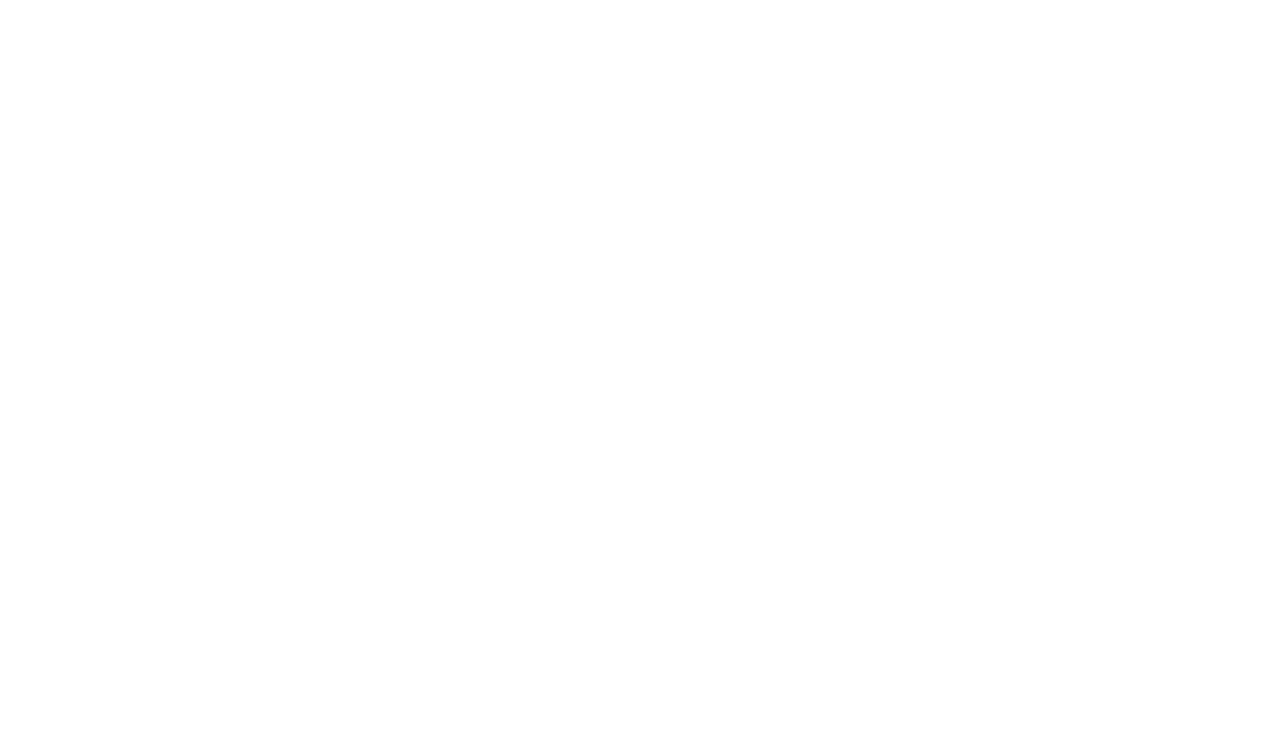
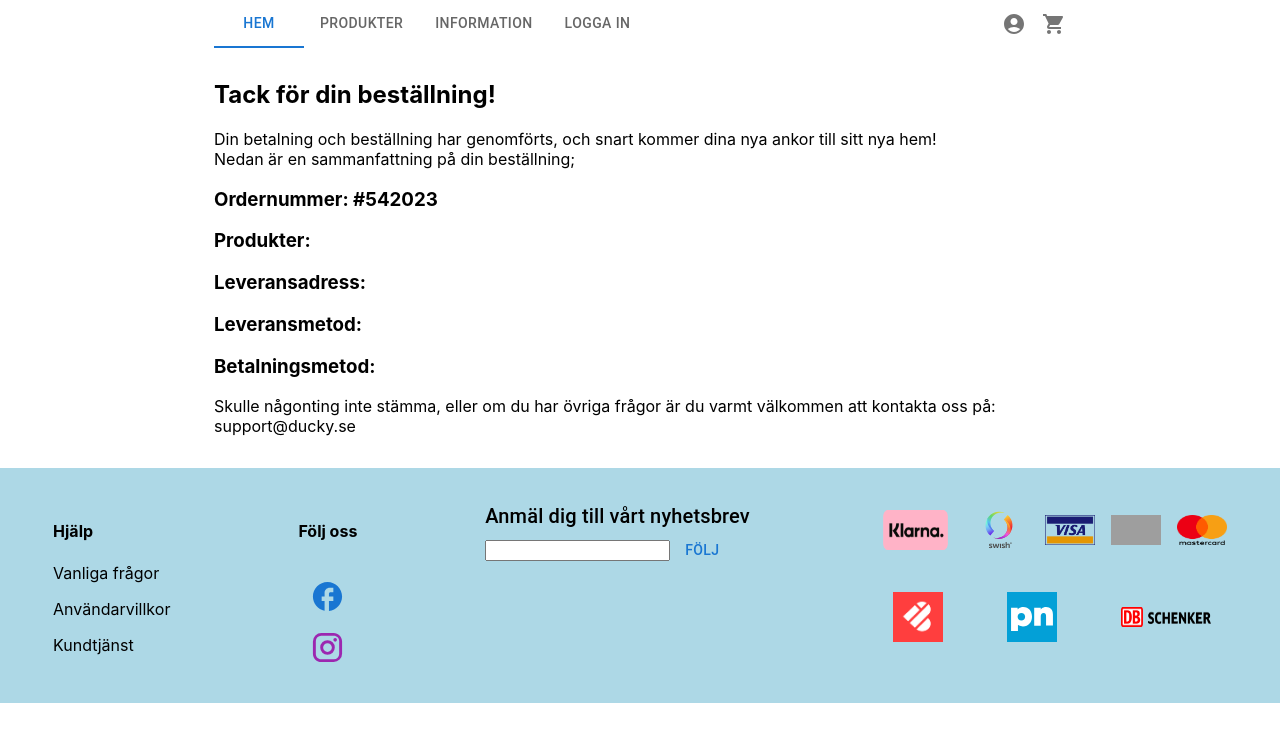
Before and after one commit to OliviaIsberg/ducky, a React (Create React App) app: page /confirmed-order in a window 1280 px wide. Before the commit this address had no page. Shown: the top 742 px of the page. Built offline with nearby package versions, Linux system fonts and the light colour scheme; grey boxes are pictures that could not be loaded.

Commit message:
Added confirmed order page

```diff
--- a/src/components/App.tsx
+++ b/src/components/App.tsx
@@ -8,6 +8,7 @@
 import LoginPage from "../pages/LoginPage";
 import { mockedProducts, Product} from "../Api/Data";
 import { useState } from "react";
+import ConfirmedOrderPage from "../pages/ConfirmedPage";
 
 function App() {
   const [products] = useState<Product[]>(mockedProducts);
@@ -24,6 +25,7 @@
             />
           </Route>
           <Route path="checkoutPage" element={<CheckOutPage />} />
+          <Route path="confirmed-order" element={<ConfirmedOrderPage />} />
           <Route path="about" element={<TextPage />} />
           <Route path="login" element={<LoginPage />} />
         </Route>
--- a/src/components/Forms/ShipmentBox.tsx
+++ b/src/components/Forms/ShipmentBox.tsx
@@ -8,10 +8,12 @@
     const [selectedIndex, setSelectedIndex] = React.useState(1);
 
   const handleListItemClick = (
+
     event: React.MouseEvent<HTMLDivElement, MouseEvent>,
     index: number
   ) => {
     setSelectedIndex(index);
+
   };
   return(
     <Box sx={{ width: "100%", maxWidth: 360, bgcolor: "background.paper" }}>
--- a/src/pages/CheckOutPage.tsx
+++ b/src/pages/CheckOutPage.tsx
@@ -1,12 +1,16 @@
-import { Button, Checkbox, Container, FormControlLabel } from "@mui/material";
+import {
+  Button,
+  Checkbox,
+  Container,
+  FormControlLabel,
+  Link,
+} from "@mui/material";
 import PaymentBox from "../components/Forms/PaymentBox";
 import ShipmentBox from "../components/Forms/ShipmentBox";
 import ShippingForm from "../components/Forms/ShippingForm";
+import ConfirmedOrderPage from "./ConfirmedPage";
 
-
-function onShippingSubmit(){
-
-}
+function onShippingSubmit() {}
 
 function CheckOutPage() {
   return (
@@ -19,7 +23,7 @@
         nedan för att se tillgängliga leveransval.
       </p>
       <h3>Leveransadress</h3>
-      <ShippingForm onSubmit={onShippingSubmit}/>
+      <ShippingForm onSubmit={onShippingSubmit} />
       <h3>Leveransmetod</h3>
       <ShipmentBox />
 
@@ -32,11 +36,13 @@
         label="Ja tack! Jag vill ha nyhetsbrev."
       />
 
-<FormControlLabel
+      <FormControlLabel
         control={<Checkbox />}
         label="Jag godkänner köpvillkoren."
       />
-<Button variant="contained">Slutför beställning</Button>
+      <Link href="confirmed-order">
+        <Button variant="contained">Slutför beställning</Button>
+      </Link>
     </Container>
   );
 }
--- /dev/null
+++ b/src/pages/ConfirmedPage.tsx
@@ -0,0 +1,33 @@
+import { Container } from "@mui/material";
+
+function RandomOrderNumber() {
+  return Math.floor(Math.random()*1000000)
+}
+
+function ConfirmedOrderPage() {
+  return (
+    <Container maxWidth="md">
+      <h2>Tack för din beställning!</h2>
+      <p>
+        Din betalning och beställning har genomförts, och snart kommer dina nya
+        ankor till sitt nya hem! <br/>
+        Nedan är en sammanfattning på din beställning;
+      </p>
+      <h3>Ordernummer: #{RandomOrderNumber()}</h3>
+      <h3>Produkter:</h3>
+      {/* get the summary of bought products */}
+      {/* < CartSummary /> */}
+      <h3>Leveransadress:</h3>
+      <h3>Leveransmetod:</h3>
+      {/* get the adress from local storage */}
+      <h3>Betalningsmetod:</h3>
+      {/* get the chosen payment method */}
+      <p>
+        Skulle någonting inte stämma, eller om du har övriga frågor är du varmt
+        välkommen att kontakta oss på: support@ducky.se
+      </p>
+    </Container>
+  );
+}
+
+export default ConfirmedOrderPage;
```
